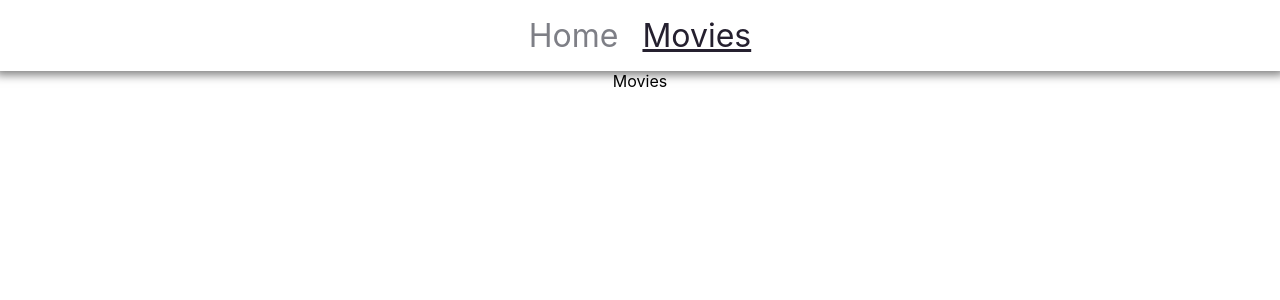
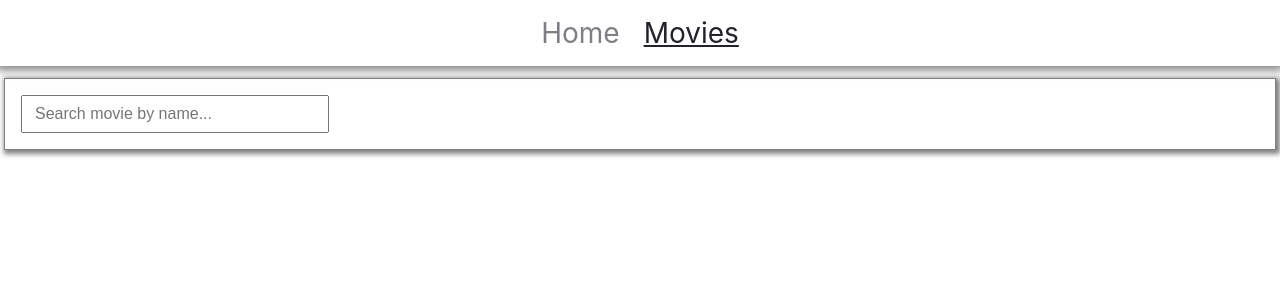
Before and after one commit to LiudmylaKozytska/goit-react-hw-05-movies, a React (Create React App) app: page /goit-react-hw-05-movies/movies in a window 1280 px wide. Shown: the top 300 px of the page. Built offline with nearby package versions, Linux system fonts and the light colour scheme.

Commit message:
add search movie page

```diff
--- a/src/components/App.jsx
+++ b/src/components/App.jsx
@@ -4,13 +4,14 @@ import { Route, Routes } from 'react-router-dom';
 import Layout from './Layout/Layout';
 
 const Home = lazy(() => import('pages/Home/Home'));
+const Movies = lazy(() => import('pages/Movies/Movies'));
 
 export const App = () => {
   return (
     <Routes>
       <Route path="/" element={<Layout />}>
         <Route index element={<Home />} />
-        <Route path="/movies" element={<div>Movies</div>} />
+        <Route path="/movies" element={<Movies />} />
         <Route path="/movies/:movieId" element={<div>Movie Id</div>} />
       </Route>
     </Routes>
--- a/src/components/Layout/LayoutStyle.jsx
+++ b/src/components/Layout/LayoutStyle.jsx
@@ -15,7 +15,7 @@ export const NavList = styled.ul`
 `;
 
 export const Link = styled(NavLink)`
-  font-size: 32px;
+  font-size: 28px;
   color: #7e7f86;
 
   &.active {
--- /dev/null
+++ b/src/pages/Movies/Movies.jsx
@@ -0,0 +1,84 @@
+import axios from 'axios';
+import { Link, useSearchParams } from 'react-router-dom';
+import { useState, useEffect } from 'react';
+import { Input, Form } from './MoviesStyle';
+import {
+  Container,
+  Title,
+  PopMoviesList,
+  PopMovieItem,
+  PopMovieImage,
+  PopMovieTitle,
+} from 'pages/Home/HomeStyle';
+
+const API_KEY = '897e0a2614d8e23c2dbd931fea606526';
+
+const Movies = () => {
+  const [movie, setMovie] = useState(null);
+  const [searchParams, setSearchParams] = useSearchParams();
+
+  const searchQuery = searchParams.get('query');
+
+  useEffect(() => {
+    if (searchQuery === null) {
+      return;
+    }
+
+    const getQueryMovie = async () => {
+      try {
+        const response = await (
+          await axios.get(
+            `https://api.themoviedb.org/3/search/movie?api_key=${API_KEY}&query=${searchQuery}`
+          )
+        ).data.results;
+        const data = response.map(
+          ({ id, title, original_title, poster_path }) => ({
+            id,
+            title: title || original_title,
+            image: `https://image.tmdb.org/t/p/w500${poster_path}`,
+          })
+        );
+        console.log(data);
+        setMovie(data);
+      } catch (error) {
+        console.log(error);
+      }
+    };
+    getQueryMovie();
+  }, [searchParams]);
+
+  const handleSubmit = event => {
+    event.preventDefault();
+
+    const query = event.target[0].value.trim();
+    setSearchParams({ query });
+  };
+
+  return (
+    <Container>
+      <Form onSubmit={e => handleSubmit(e)}>
+        <label>
+          <Input type="text" placeholder="Search movie by name..."></Input>
+        </label>
+      </Form>
+      {movie ? (
+        <PopMoviesList>
+          {movie.map(({ id, title, image }) => {
+            return (
+              <PopMovieItem key={id}>
+                <Link to={`movies/${id}`}>
+                  <PopMovieImage src={image} alt={title} />
+                  <PopMovieTitle>{title}</PopMovieTitle>
+                </Link>
+              </PopMovieItem>
+            );
+          })}
+        </PopMoviesList>
+      ) : (
+        <></>
+      )}
+    </Container>
+  );
+};
+
+export default Movies;
--- /dev/null
+++ b/src/pages/Movies/MoviesStyle.jsx
@@ -0,0 +1,12 @@
+import styled from '@emotion/styled';
+
+export const Form = styled.form`
+  width: 100%;
+`;
+
+export const Input = styled.input`
+  font-size: 16px;
+  padding: 8px 12px;
+  width: 280px;
+  max-width: 280px;
+`;
```
